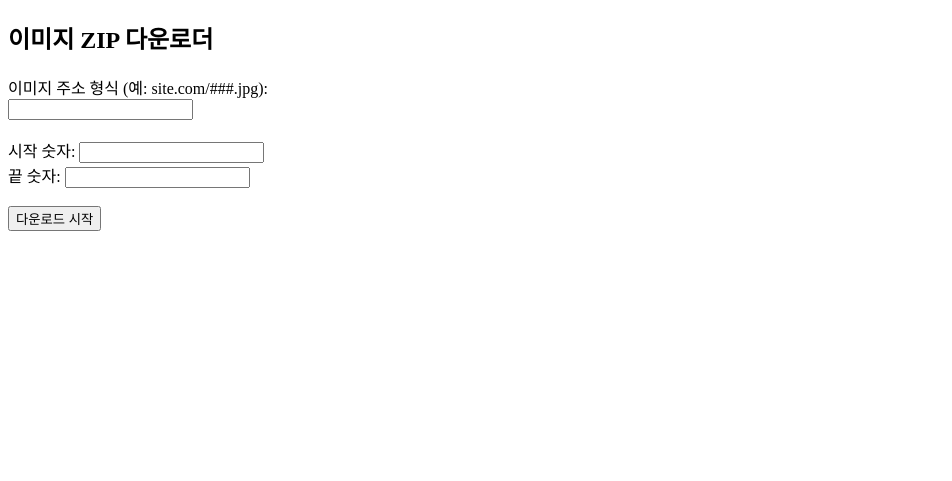
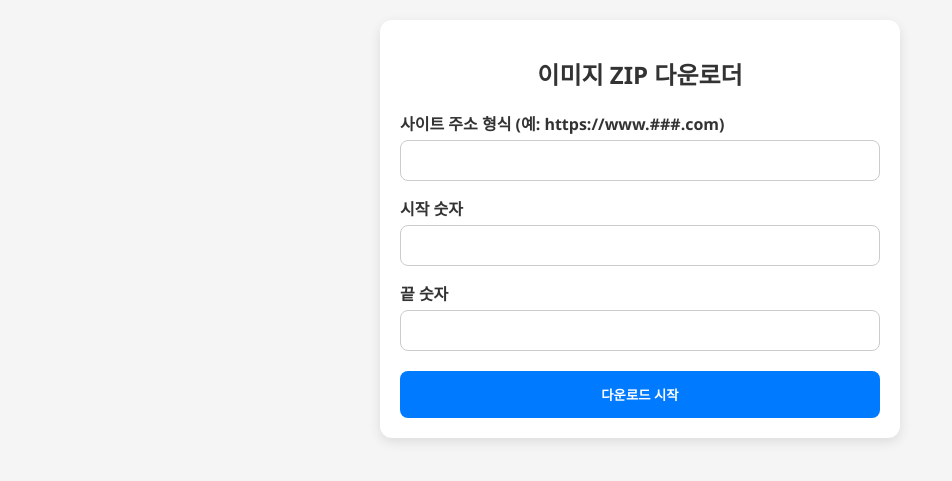
Before and after one commit to dinnerHae/img, a Flask app: page / in a window 1280 px wide. Shown: the top 481 px of the page, without its empty margins (0-952 px from the left). Run offline with Flask 3, Linux system fonts and the light colour scheme.

Commit message:
Update index.html

```diff
--- a/templates/index.html
+++ b/templates/index.html
@@ -1,10 +1,73 @@
 <!DOCTYPE html>
-<html>
+<html lang="ko">
 <head>
+  <meta charset="UTF-8">
+  <meta name="viewport" content="width=device-width, initial-scale=1">
   <title>이미지 ZIP 다운로더</title>
   <link rel="manifest" href="{{ url_for('static', filename='manifest.json') }}">
   <link rel="icon" href="{{ url_for('static', filename='icon-192.png') }}">
   <meta name="theme-color" content="#000000">
+  <style>
+    body {
+      font-family: 'Segoe UI', sans-serif;
+      padding: 20px;
+      margin: 0;
+      background: #f5f5f5;
+      color: #333;
+    }
+    .container {
+      max-width: 480px;
+      margin: auto;
+      background: white;
+      padding: 20px;
+      border-radius: 12px;
+      box-shadow: 0 4px 12px rgba(0,0,0,0.1);
+    }
+    h1 {
+      font-size: 24px;
+      text-align: center;
+      margin-bottom: 20px;
+    }
+    label {
+      display: block;
+      margin-top: 15px;
+      font-weight: bold;
+    }
+    input[type="text"], input[type="number"] {
+      width: 100%;
+      padding: 12px;
+      margin-top: 5px;
+      border: 1px solid #ccc;
+      border-radius: 8px;
+      box-sizing: border-box;
+    }
+    button {
+      margin-top: 20px;
+      width: 100%;
+      padding: 14px;
+      background: #007bff;
+      color: white;
+      font-weight: bold;
+      border: none;
+      border-radius: 8px;
+      cursor: pointer;
+    }
+    button:hover {
+      background: #0056b3;
+    }
+    .download-link {
+      margin-top: 20px;
+      text-align: center;
+    }
+    .download-link a {
+      color: #007bff;
+      font-weight: bold;
+      text-decoration: none;
+    }
+    .download-link a:hover {
+      text-decoration: underline;
+    }
+  </style>
   <script>
     if ('serviceWorker' in navigator) {
       navigator.serviceWorker.register("/static/service-worker.js");
@@ -12,16 +75,26 @@
   </script>
 </head>
 <body>
-    <h2>이미지 ZIP 다운로더</h2>
-    <form method="post">
-        이미지 주소 형식 (예: site.com/###.jpg):<br>
-        <input type="text" name="url_format"><br><br>
-        시작 숫자: <input type="number" name="start"><br>
-        끝 숫자: <input type="number" name="end"><br><br>
-        <input type="submit" value="다운로드 시작">
+  <div class="container">
+    <h1>이미지 ZIP 다운로더</h1>
+    <form method="POST">
+      <label>사이트 주소 형식 (예: https://www.###.com)</label>
+      <input type="text" name="url_format" required>
+
+      <label>시작 숫자</label>
+      <input type="number" name="start" required>
+
+      <label>끝 숫자</label>
+      <input type="number" name="end" required>
+
+      <button type="submit">다운로드 시작</button>
     </form>
+
     {% if download_link %}
-    <p>✅ 압축 완료: <a href="{{ download_link }}" download>ZIP 다운로드</a></p>
+    <div class="download-link">
+      <p>✅ 완료! 👉 <a href="{{ download_link }}">ZIP 파일 다운로드</a></p>
+    </div>
     {% endif %}
+  </div>
 </body>
 </html>
```
Lines whose indentation alone changed are shown as unchanged.
